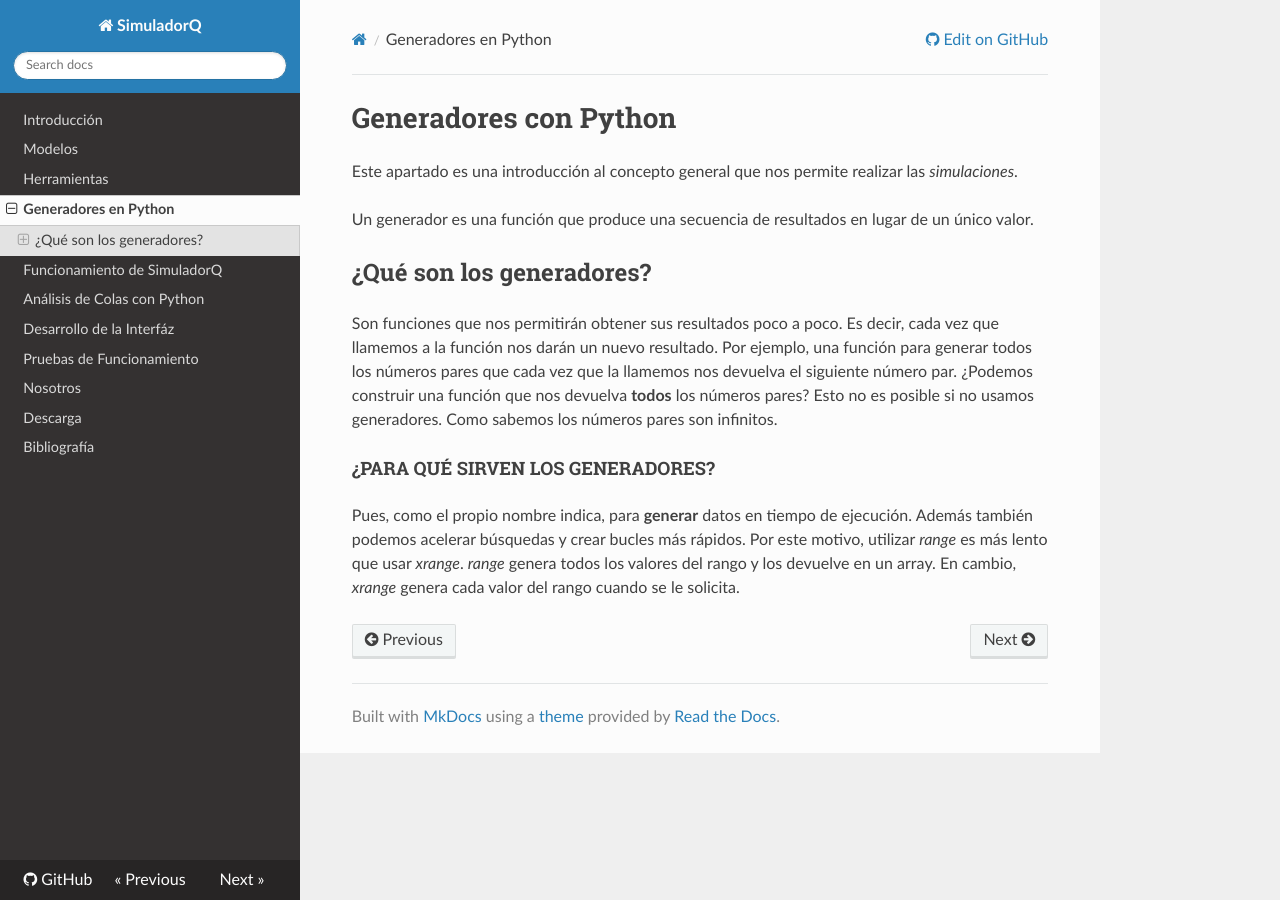
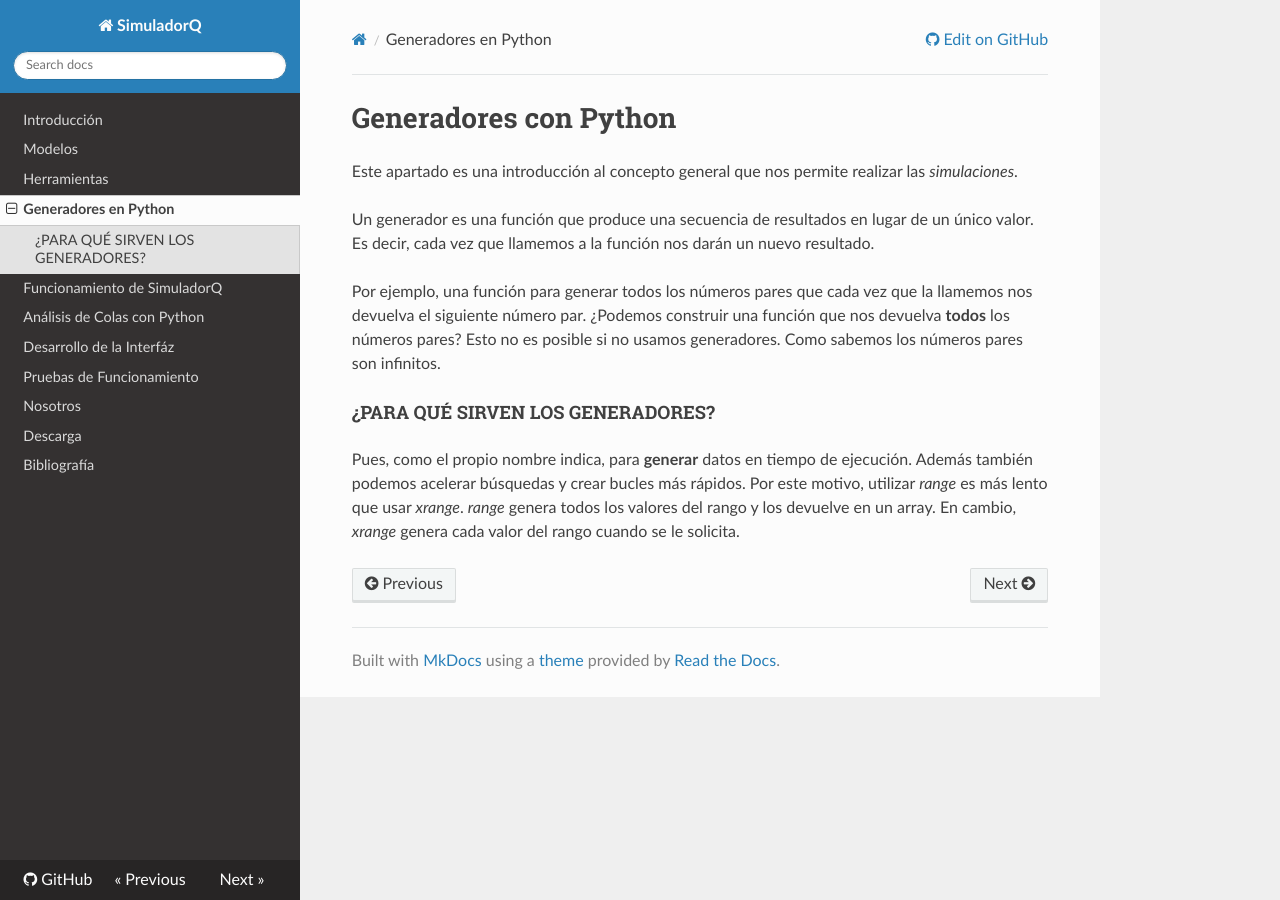
Before and after one commit to m-ibarra-arg/trafico, an MkDocs documentation site: the page built from docs/GeneradoresPython.md, in a window 1280 px wide. Built offline with MkDocs 1.6.1, drawn with Linux system fonts in a browser that asks for light colours; nearby versions of some CDN libraries; old or Windows-style settings are respelled for this version of MkDocs.

Commit message:
Uploaded by https://stackedit.io/

```diff
--- a/docs/GeneradoresPython.md
+++ b/docs/GeneradoresPython.md
@@ -3,15 +3,14 @@
 Este apartado es una introducción al concepto general que nos permite realizar las *simulaciones*.
 
 Un generador es una función que produce una secuencia de resultados en lugar de un único valor.
+Es decir, cada vez que llamemos a la función nos darán un nuevo resultado.
 
-## ¿Qué son los generadores?
-
-Son funciones que nos permitirán obtener sus resultados poco a poco. Es decir, cada vez que llamemos a la función nos darán un nuevo resultado. Por ejemplo, una función para generar todos los números pares que cada vez que la llamemos nos devuelva el siguiente número par. ¿Podemos construir una función que nos devuelva  **todos**  los números pares? Esto no es posible si no usamos generadores. Como sabemos los números pares son infinitos.
+Por ejemplo, una función para generar todos los números pares que cada vez que la llamemos nos devuelva el siguiente número par. ¿Podemos construir una función que nos devuelva  **todos**  los números pares? Esto no es posible si no usamos generadores. Como sabemos los números pares son infinitos.
 
 #### ¿PARA QUÉ SIRVEN LOS GENERADORES?
 
 Pues, como el propio nombre indica, para  **generar**  datos en tiempo de ejecución. Además también podemos acelerar búsquedas y crear bucles más rápidos. Por este motivo, utilizar  _range_  es más lento que usar  _xrange_.  _range_  genera todos los valores del rango y los devuelve en un array. En cambio,  _xrange_  genera cada valor del rango cuando se le solicita.
 <!--stackedit_data:
-eyJoaXN0b3J5IjpbLTEzNzQ4MjAzLDE4Nzc4Njk4OTcsMTM5NT
-IwMjEwOSwtMzEyODkzOTddfQ==
+eyJoaXN0b3J5IjpbMTE2MDcwNjIzNCwtMTM3NDgyMDMsMTg3Nz
+g2OTg5NywxMzk1MjAyMTA5LC0zMTI4OTM5N119
 -->
```
